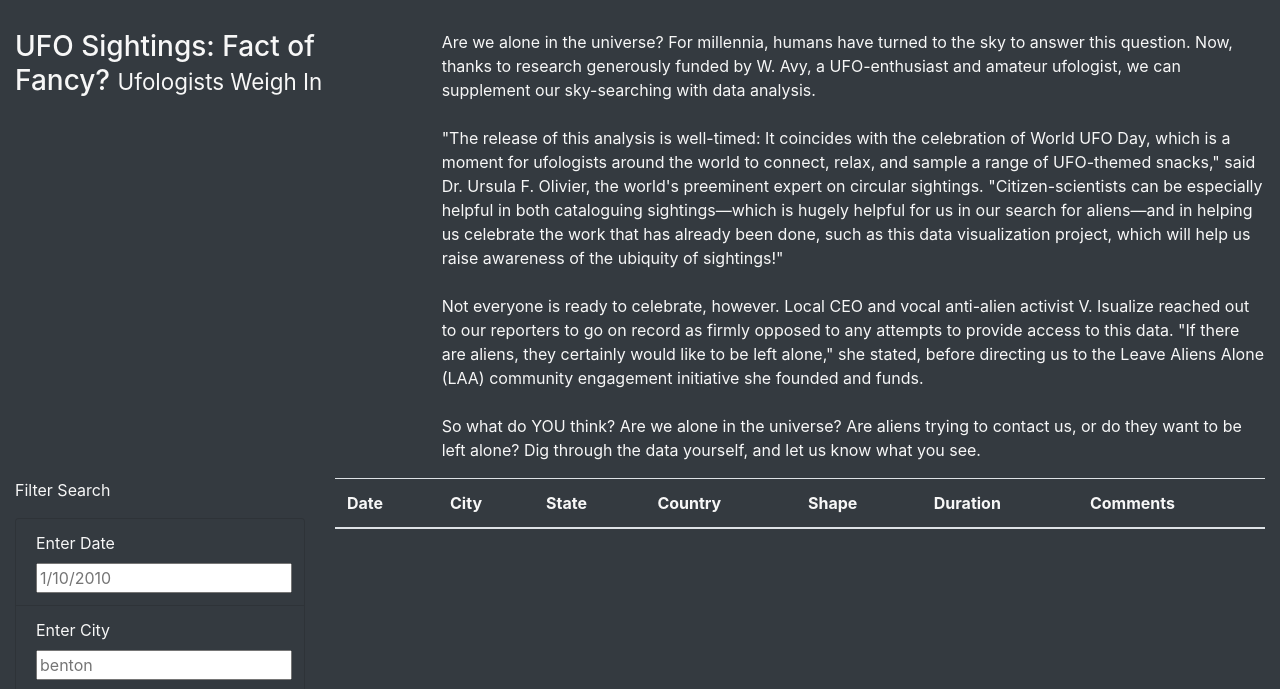
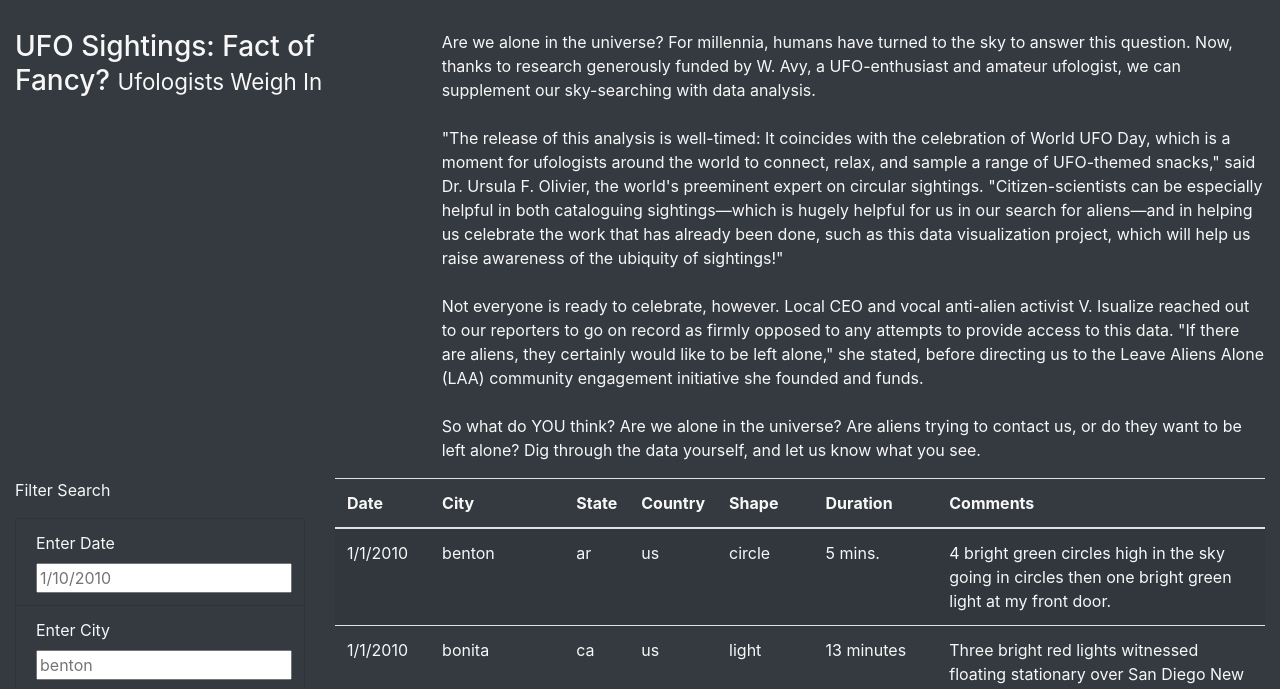
Before and after one commit to chreroax1/UFOs, a plain HTML site: page index.html in a window 1280 px wide. Shown: the part 261-950 px from the top of the page. Drawn offline with nearby package versions, Linux system fonts and the light colour scheme.

Commit message:
Readme Updated

```diff
--- a/index.html
+++ b/index.html
@@ -100,7 +100,7 @@
 
       <script src="https://cdnjs.cloudflare.com/ajax/libs/d3/4.11.0/d3.js"></script>
       <script src="static/js/data.js"></script>
-      <script src="static/js/app.js"></script>
+      <script src="static/js/app2.js"></script>
 
 </body>
 </html>
```
Also changed, not shown: 1 other file.
